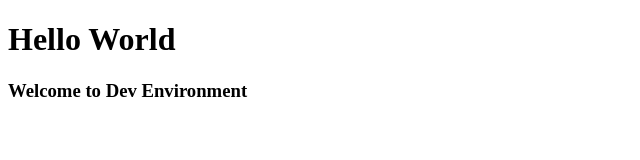
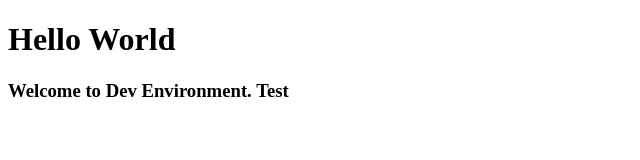
Before and after one commit to suman-dinda/optymtest, a plain HTML site: page index.html in a window 1280 px wide. Shown: the full height of the page, 0-640 px from the left. Drawn offline with Linux system fonts and the light colour scheme.

Commit message:
Test COmmit

```diff
--- a/index.html
+++ b/index.html
@@ -8,6 +8,6 @@
 </head>
 <body>
     <h1>Hello World</h1>
-    <h3>Welcome to Dev Environment</h3>
+    <h3>Welcome to Dev Environment. Test</h3>
 </body>
 </html>
```
